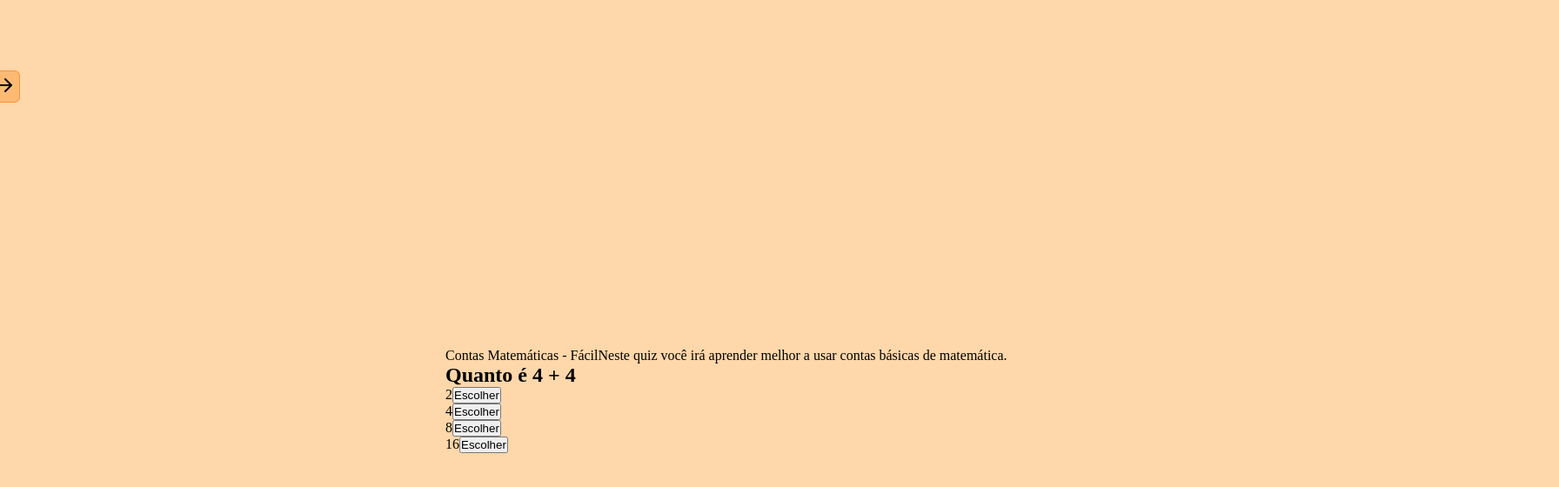
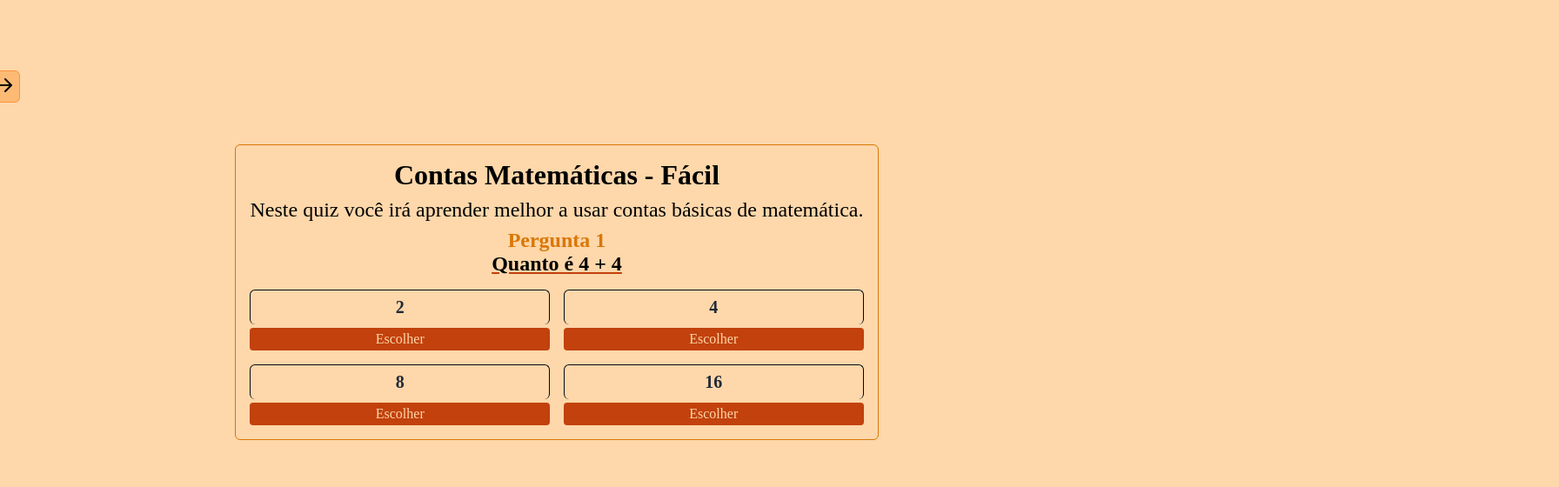
Before and after one commit to GabrielRSiqueira18/quiz-game-react, a React (Vite) app: page /quiz/1 in a window 1280 px wide. Shown: the top 560 px of the page at 87% size, 1792 px wide, since content can reach past the window. Built offline with nearby package versions, Linux system fonts and the light colour scheme.

Commit message:
styles: create a style in QuinzSingle

```diff
--- a/src/QuizSingle/index.tsx
+++ b/src/QuizSingle/index.tsx
@@ -28,19 +28,29 @@ export function QuizSingle() {
 
   return (
     <div className={styles['container-quiz-single']}>
-      {question?.title}
+     <div className={styles['quiz-single']}>
+      <header>
+          <h2>{question?.title}</h2>
+          <span>
             {question?.description}
+          </span>
+        </header>
 
-      <div>
+        <div className={styles['form-question']}>
           {step < 4 ? (
             <>
-            <h2>{question?.questionsGame[step].name}</h2>
+              <h2>
+                <span>Pergunta {step + 1}</span>
+                <span>{question?.questionsGame[step].name}</span>
+              </h2>
+              <div className={styles['cotainer-question-game-choice']}>
                 {question?.questionsGame[step].answers.map((answer) => {
                   return (
                     <section
+                      className={styles['question-game-choice']}
                       key={answer}
                     >
-                  {answer}
+                      <span className={styles['span-answer']}>{answer}</span>
                       <button
                         onClick={() => handleChoiceCorrectAnswer(answer, question?.questionsGame[step].correctAnswer)}
                       >
@@ -49,14 +59,16 @@ export function QuizSingle() {
                     </section>
                   )
                 })}
+              </div>
             </>
           ) : (
-          <div>
-            {countAnswersCorrects}
+            <div className={styles['final-step']}>
+              <h2>Você acertou {countAnswersCorrects} perguntas de 4</h2>
               <button onClick={() => navigate('/')}>Voltar</button>
             </div>
           )}
         </div>
      </div>
+    </div>
   )
 }
--- a/src/QuizSingle/styles.module.css
+++ b/src/QuizSingle/styles.module.css
@@ -1,7 +1,119 @@
 .container-quiz-single {
+  width: 100%;
   height: 100vh;
 
+  display: flex;
+  flex-direction: column;
+  justify-content: center;
+  align-items: center;
+
   position: relative;
-  top: 50vh;
-  left: 40%;
+  bottom: 4rem;
+
+  .quiz-single {
+    padding: 1rem;
+    border: 1px solid var(--orange-600);
+    border-radius: 6px;
+  }
+
+  header {
+    display: flex;
+    flex-direction: column;
+    justify-content: center;
+    align-items: center;
+    gap: 0.5rem;
+    margin-bottom: 0.5rem;
+
+    h2 {
+      font-size: 2rem;
+    }
+
+    span {
+      font-size: 1.5rem;
+    }
+  }
+
+  .form-question {
+    h2 {
+      display: flex;
+      flex-direction: column;
+      text-align: center;
+
+      span:nth-child(1) {
+        color: var(--orange-600);
+      }
+
+      span:nth-child(2) {
+        text-decoration: underline;
+        text-decoration-color: var(--orange-700);
+
+      }
+    }
+  }
+
+  .cotainer-question-game-choice {
+    display: grid;
+    gap: 1rem;
+    grid-template-columns: 1fr 1fr;
+    grid-template-rows: 1fr 1fr;
+
+    text-align: center;
+
+    margin-top: 1rem;
+
+    .question-game-choice {
+      display: flex;
+      flex-direction: column;
+      gap: 0.25rem;
+
+      .span-answer {
+        font-size: 1.25rem;
+        font-weight: bold;
+        color: var(--gray-800);
+        border-top: 1px solid var(--gray-950);
+        border-left: 1px solid var(--gray-950);
+        border-right: 1px solid var(--gray-950);
+        border-radius: 6px 6px 6px 6px;
+        padding: 0.5rem;
+      }
+
+      button {
+        all: unset;
+        border: none;
+        border-radius: 4px;
+        background-color: var(--orange-700);
+        padding: 0.25rem;
+        cursor: pointer;
+        color: var(--orange-200);
+        transition: 0.4s;
+
+        &:hover {
+          filter: brightness(0.8);
+        }
+      }
+    }
+  }
 }
+
+.final-step {
+  display: flex;
+  flex-direction: column;
+  gap: 0.75rem;
+
+  button {
+    all: unset;
+    border: none;
+    border-radius: 4px;
+    background-color: var(--orange-700);
+    padding: 0.25rem;
+    cursor: pointer;
+    color: var(--orange-200);
+    transition: 0.4s;
+    text-align: center;
+    font-size: 1.25rem;
+
+    &:hover {
+      filter: brightness(0.8);
+    }
+  }
+}
```
Lines whose indentation alone changed are shown as unchanged.
